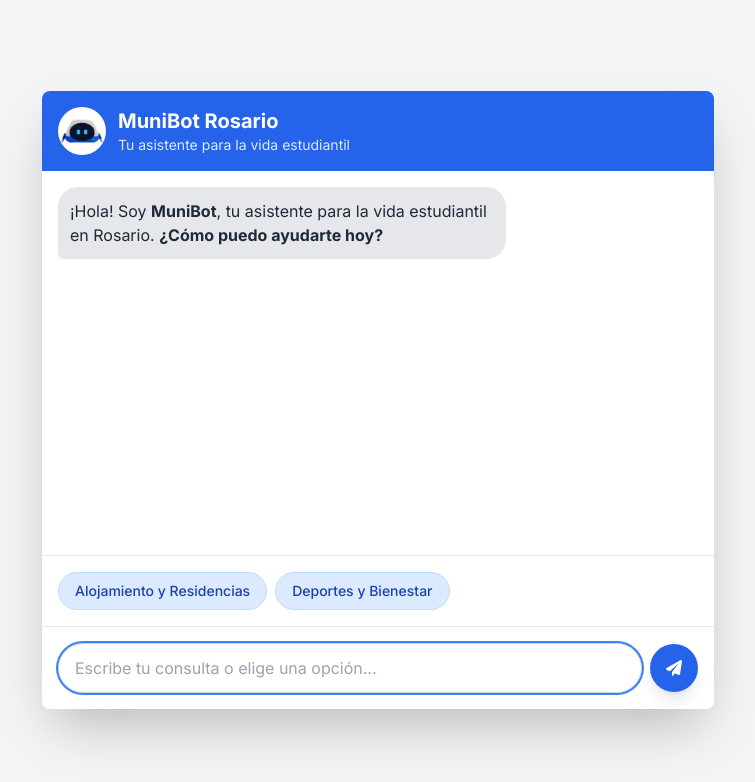
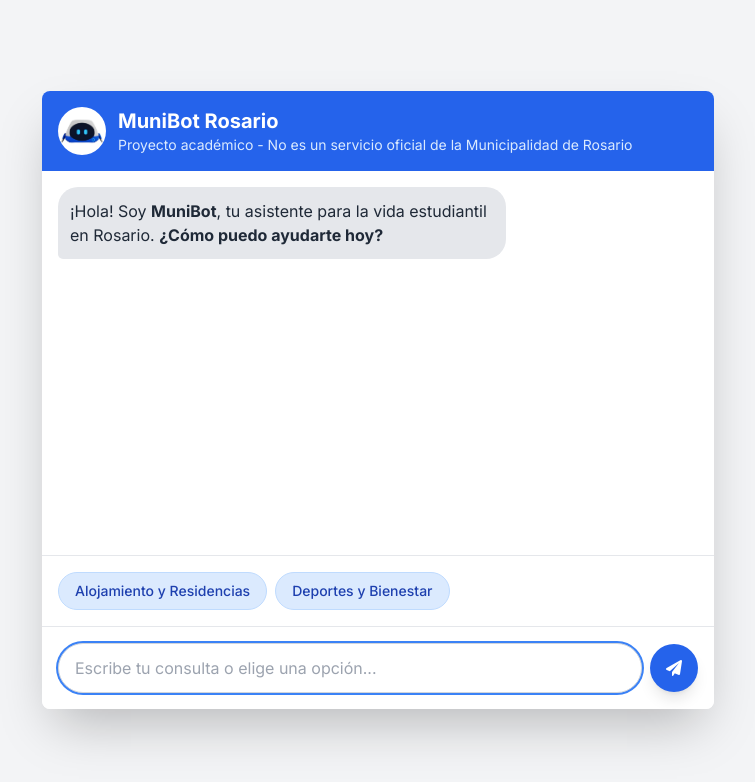
Before and after one commit to Aguobiedo/Munibot-IA, a website built with Vite: page index.html in a window 1280 px wide. Shown: the whole page, without its empty margins (262-1017 px from the left). Built offline with nearby package versions, Linux system fonts and the light colour scheme.

Commit message:
Actualizaciones

```diff
--- a/index.html
+++ b/index.html
@@ -24,7 +24,7 @@
             <img src="./LogoMunibot.jpg" alt="Logo MuniBot" class="rounded-full h-full w-auto object-contain">
             <div>
                 <h1 class="text-xl font-bold">MuniBot Rosario</h1>
-                <p class="text-sm text-blue-100">Tu asistente para la vida estudiantil</p>
+                <p class="text-sm text-blue-100">Proyecto académico - No es un servicio oficial de la Municipalidad de Rosario</p>
             </div>
         </header>
 
```
